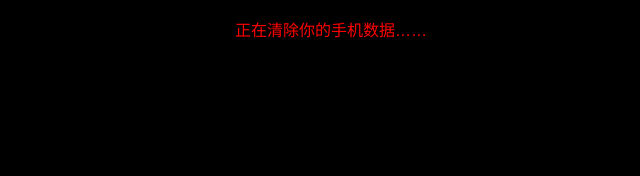
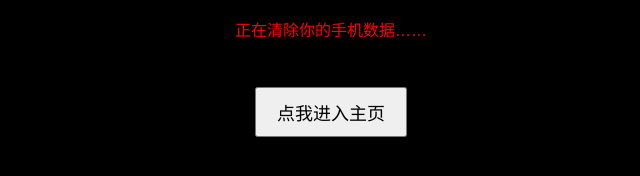
Before and after one commit to i-kun492/zg, a plain HTML site: page index.html in a window 1280 px wide. Shown: the part 384-560 px from the top of the page, without its empty margins (309-949 px from the left). Drawn offline with Linux system fonts and the light colour scheme.

Commit message:
Update index.html

```diff
--- a/index.html
+++ b/index.html
@@ -1,14 +1,16 @@
 <!DOCTYPE html>
 <html lang="zh-CN">
 <head>
-  <meta charset="UTF-8">
+  <meta charset="UTF-8" />
   <title>你电脑坏啦！</title>
+  <meta name="viewport" content="width=device-width, initial-scale=1.0" />
   <style>
     body {
       background-color: black;
       color: red;
       text-align: center;
       font-family: "Microsoft Yahei", sans-serif;
+      cursor: pointer; /* 鼠标变成手指，提示可点击 */
     }
     h1 {
       font-size: 36px;
@@ -18,6 +20,12 @@
       width: 300px;
       margin-top: 30px;
     }
+    button {
+      margin-top: 30px;
+      padding: 10px 20px;
+      font-size: 18px;
+      cursor: pointer;
+    }
   </style>
 </head>
 <body>
@@ -25,10 +33,16 @@
   <img src="https://media.giphy.com/media/3o7abB06u9bNzA8lu8/giphy.gif" alt="爆炸警报" />
   <p>正在清除你的手机数据……</p>
 
+  <button id="enterBtn">点我进入主页</button>
+
   <script>
     setTimeout(() => {
       alert("整蛊成功！这是假的😆");
     }, 7000);
+
+    document.getElementById("enterBtn").addEventListener("click", () => {
+      window.location.href = "https://i-kun492.github.io/zg/"; // 这里改成你想跳转的页面地址
+    });
   </script>
 </body>
 </html>
```
